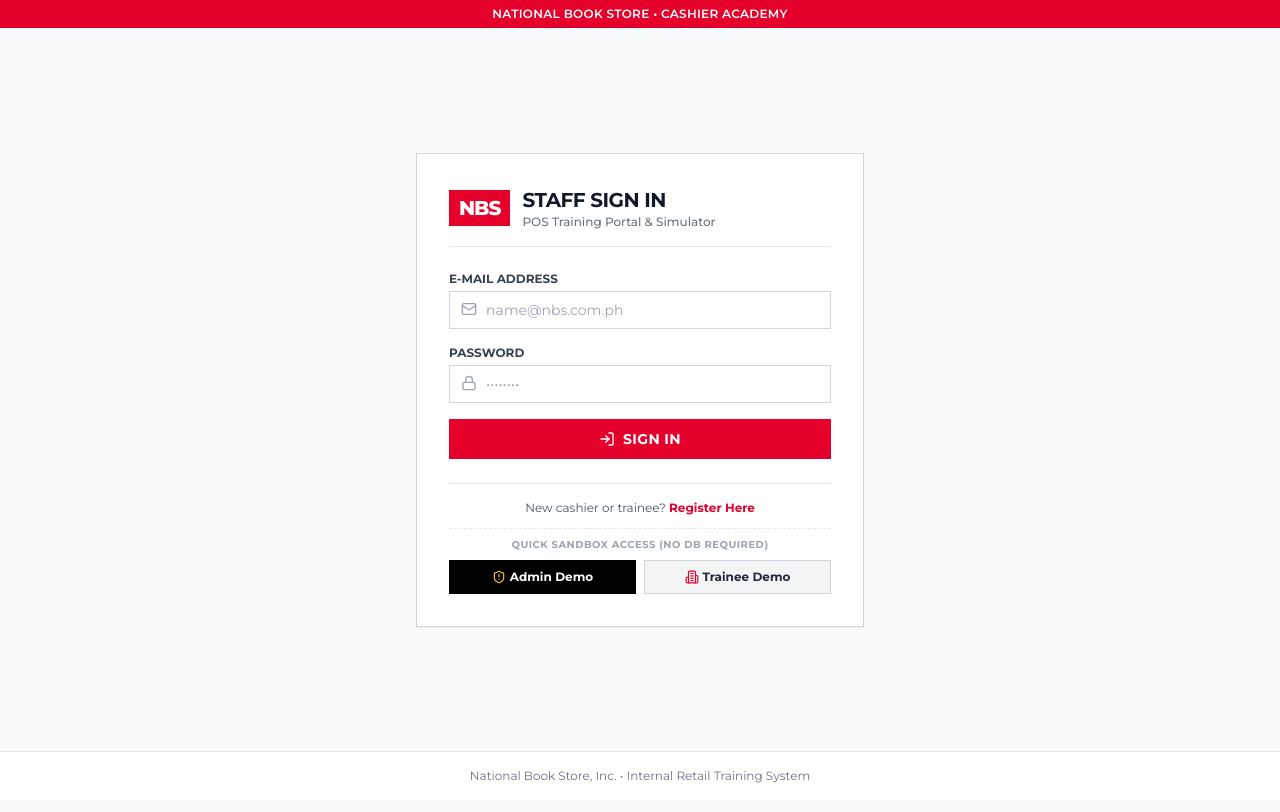
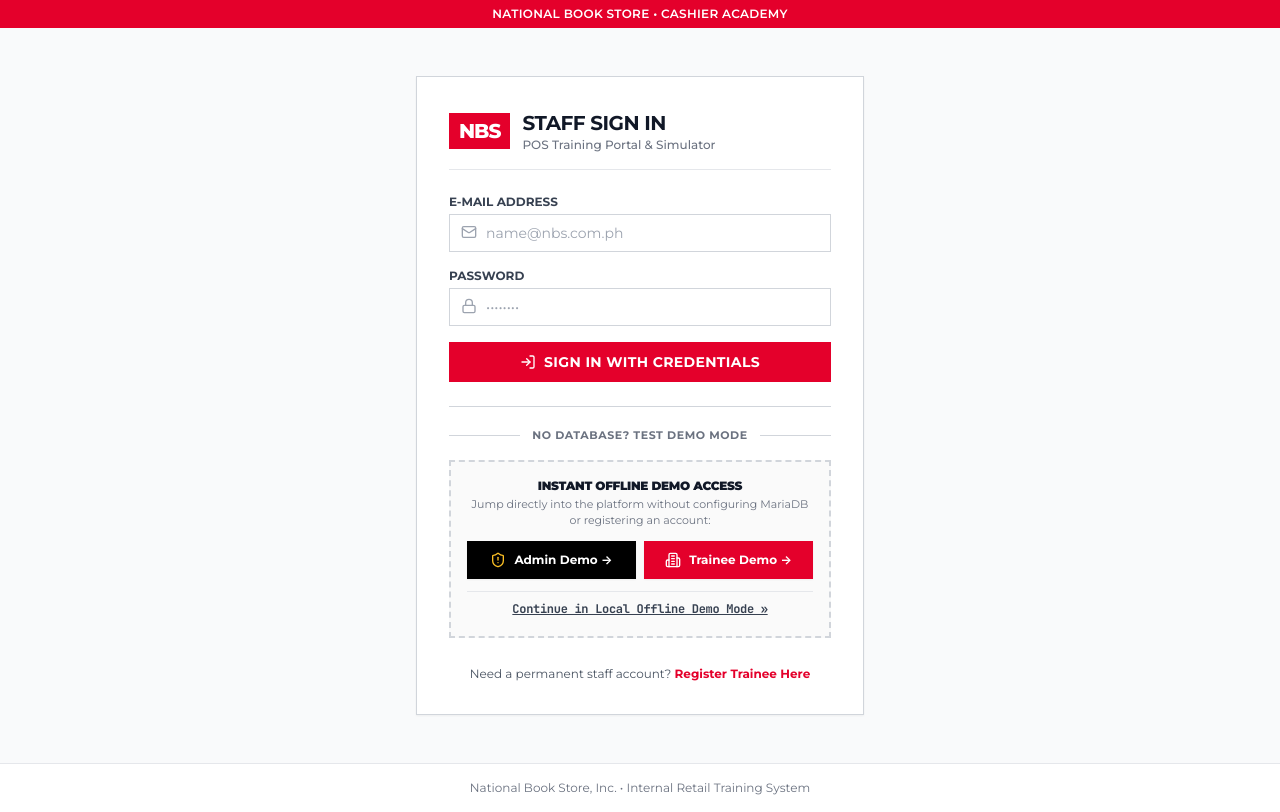
Before and after one commit to fen12rir/NBS-Projects, a Next.js app: page /login in a window 1280 px wide. Built offline with nearby package versions, Linux system fonts and the light colour scheme; no server answers.

Commit message:
feat(auth): place prominent instant demo buttons on login and signin screens

```diff
--- a/src/app/login/page.tsx
+++ b/src/app/login/page.tsx
@@ -63,13 +63,15 @@ function LoginForm() {
   };
 
   const handleDemoTraineeLogin = async () => {
+    setIsLoading(true);
     await enterDemoMode("trainee");
-    router.push("/dashboard");
+    window.location.href = "/dashboard";
   };
 
   const handleDemoAdminLogin = async () => {
+    setIsLoading(true);
     await enterDemoMode("admin");
-    router.push("/admin");
+    window.location.href = "/admin";
   };
 
   return (
@@ -165,45 +167,76 @@ function LoginForm() {
           className="w-full font-bold uppercase tracking-wide py-2.5 mt-2 bg-[#E4002B] hover:bg-[#C30024] text-white flex items-center justify-center space-x-2"
         >
           <LogIn className="w-4 h-4" />
-          <span>{isLoading ? "Signing In..." : "Sign In"}</span>
+          <span>{isLoading ? "Signing In..." : "Sign In with Credentials"}</span>
         </Button>
       </form>
 
+      {/* Prominent Demo Mode Section */}
+      <div className="mt-6 pt-5 border-t border-gray-300">
+        <div className="relative mb-4">
+          <div className="absolute inset-0 flex items-center">
+            <div className="w-full border-t border-gray-300" />
+          </div>
+          <div className="relative flex justify-center text-[11px] uppercase font-bold">
+            <span className="bg-white px-3 text-gray-500 tracking-wider">
+              No Database? Test Demo Mode
+            </span>
+          </div>
+        </div>
+
+        <div className="bg-neutral-50 border-2 border-dashed border-gray-300 p-4 space-y-3">
+          <div className="text-center">
+            <div className="text-xs font-black uppercase text-gray-900 tracking-tight">
+              Instant Offline Demo Access
+            </div>
+            <p className="text-[11px] text-gray-500 mt-0.5">
+              Jump directly into the platform without configuring MariaDB or registering an account:
+            </p>
+          </div>
+
+          <div className="grid grid-cols-1 sm:grid-cols-2 gap-2">
+            <button
+              type="button"
+              onClick={handleDemoAdminLogin}
+              disabled={isLoading}
+              className="py-2.5 px-3 bg-black hover:bg-neutral-800 text-white text-xs font-bold flex items-center justify-center space-x-2 shadow-sm transition-all border border-black hover:border-gray-700"
+            >
+              <ShieldAlert className="w-4 h-4 text-amber-400 shrink-0" />
+              <span>Admin Demo &rarr;</span>
+            </button>
+            <button
+              type="button"
+              onClick={handleDemoTraineeLogin}
+              disabled={isLoading}
+              className="py-2.5 px-3 bg-[#E4002B] hover:bg-[#C30024] text-white text-xs font-bold flex items-center justify-center space-x-2 shadow-sm transition-all border border-[#E4002B]"
+            >
+              <Building2 className="w-4 h-4 text-white shrink-0" />
+              <span>Trainee Demo &rarr;</span>
+            </button>
+          </div>
+
+          <div className="text-center pt-1 border-t border-gray-200">
+            <button
+              type="button"
+              onClick={handleDemoTraineeLogin}
+              className="text-xs text-gray-700 hover:text-[#E4002B] font-bold underline font-mono tracking-tight"
+            >
+              Continue in Local Offline Demo Mode &raquo;
+            </button>
+          </div>
+        </div>
+      </div>
+
       {/* New Trainee Registration Link */}
-      <div className="mt-6 pt-4 border-t border-gray-200 text-center space-y-3">
+      <div className="mt-4 pt-3 text-center">
         <div className="text-xs text-gray-600">
-          New cashier or trainee?{" "}
+          Need a permanent staff account?{" "}
           <Link
             href="/signup"
             className="font-bold text-[#E4002B] hover:underline"
           >
-            Register Here
+            Register Trainee Here
           </Link>
-        </div>
-
-        {/* Instant Demo Access (No Database Required) */}
-        <div className="pt-2 border-t border-dashed border-gray-200 space-y-2">
-          <div className="text-[10px] uppercase font-bold text-gray-400 text-center tracking-wider">
-            Quick Sandbox Access (No DB Required)
-          </div>
-          <div className="grid grid-cols-2 gap-2">
-            <button
-              type="button"
-              onClick={handleDemoAdminLogin}
-              className="py-2 px-2.5 bg-black hover:bg-gray-800 text-white text-xs font-bold flex items-center justify-center space-x-1 transition-colors"
-            >
-              <ShieldAlert className="w-3.5 h-3.5 text-amber-400 shrink-0" />
-              <span>Admin Demo</span>
-            </button>
-            <button
-              type="button"
-              onClick={handleDemoTraineeLogin}
-              className="py-2 px-2.5 bg-gray-100 hover:bg-gray-200 text-gray-800 text-xs font-bold border border-gray-300 flex items-center justify-center space-x-1 transition-colors"
-            >
-              <Building2 className="w-3.5 h-3.5 text-[#E4002B] shrink-0" />
-              <span>Trainee Demo</span>
-            </button>
-          </div>
         </div>
       </div>
     </div>
--- a/src/app/page.tsx
+++ b/src/app/page.tsx
@@ -49,12 +49,12 @@ export default function HomePage() {
 
   const handleDemoEntry = async () => {
     await enterDemoMode("trainee");
-    router.push("/dashboard");
+    window.location.href = "/dashboard";
   };
 
   const handleAdminDemoEntry = async () => {
     await enterDemoMode("admin");
-    router.push("/admin");
+    window.location.href = "/admin";
   };
 
   const handleLaunchClick = () => {
@@ -503,7 +503,7 @@ export default function HomePage() {
                   onClick={async () => {
                     await enterDemoMode("admin");
                     setShowAuthModal(false);
-                    router.push("/admin");
+                    window.location.href = "/admin";
                   }}
                   className="w-full py-2.5 text-xs bg-black text-white hover:bg-gray-800 font-bold flex items-center justify-center space-x-1"
                 >
@@ -516,7 +516,7 @@ export default function HomePage() {
                   onClick={async () => {
                     await enterDemoMode("trainee");
                     setShowAuthModal(false);
-                    router.push("/dashboard");
+                    window.location.href = "/dashboard";
                   }}
                   className="w-full py-2.5 text-xs border-gray-400 text-gray-800 font-bold flex items-center justify-center space-x-1"
                 >
--- a/src/app/signup/page.tsx
+++ b/src/app/signup/page.tsx
@@ -16,7 +16,8 @@ import {
   AlertCircle,
   ArrowRight,
   Clock,
-  ShieldCheck
+  ShieldCheck,
+  ShieldAlert
 } from "lucide-react";
 
 // Hardcoded fallback branches in case database is loading
@@ -36,7 +37,7 @@ const FALLBACK_BRANCHES = [
 
 export default function SignupPage() {
   const router = useRouter();
-  const { signup, user } = useAuth();
+  const { signup, user, enterDemoMode } = useAuth();
 
   const [branches, setBranches] = useState<Array<{ code: string; name: string }>>(FALLBACK_BRANCHES);
   const [formData, setFormData] = useState({
@@ -51,6 +52,18 @@ export default function SignupPage() {
   const [isLoading, setIsLoading] = useState(false);
   const [errorMessage, setErrorMessage] = useState<string | null>(null);
   const [successInfo, setSuccessInfo] = useState<{ message: string; branchName: string } | null>(null);
+
+  const handleDemoTraineeLogin = async () => {
+    setIsLoading(true);
+    await enterDemoMode("trainee");
+    window.location.href = "/dashboard";
+  };
+
+  const handleDemoAdminLogin = async () => {
+    setIsLoading(true);
+    await enterDemoMode("admin");
+    window.location.href = "/admin";
+  };
 
   // If already logged in, redirect to dashboard
   useEffect(() => {
@@ -346,6 +359,38 @@ export default function SignupPage() {
                   Log In Here
                 </Link>
               </div>
+
+              {/* Demo Mode Instant Access */}
+              <div className="pt-4 border-t border-dashed border-gray-300 space-y-2.5">
+                <div className="text-center">
+                  <div className="text-[11px] font-black uppercase text-gray-700 tracking-wider">
+                    Or Test Immediately in Demo Mode
+                  </div>
+                  <p className="text-[11px] text-gray-500">
+                    Skip registration and explore the system with simulated data:
+                  </p>
+                </div>
+                <div className="grid grid-cols-1 sm:grid-cols-2 gap-2">
+                  <button
+                    type="button"
+                    onClick={handleDemoAdminLogin}
+                    disabled={isLoading}
+                    className="py-2 px-2.5 bg-black hover:bg-neutral-800 text-white text-xs font-bold flex items-center justify-center space-x-1.5 transition-colors border border-black"
+                  >
+                    <ShieldAlert className="w-3.5 h-3.5 text-amber-400 shrink-0" />
+                    <span>Admin Demo &rarr;</span>
+                  </button>
+                  <button
+                    type="button"
+                    onClick={handleDemoTraineeLogin}
+                    disabled={isLoading}
+                    className="py-2 px-2.5 bg-[#E4002B] hover:bg-[#C30024] text-white text-xs font-bold flex items-center justify-center space-x-1.5 transition-colors border border-[#E4002B]"
+                  >
+                    <Building2 className="w-3.5 h-3.5 text-white shrink-0" />
+                    <span>Trainee Demo &rarr;</span>
+                  </button>
+                </div>
+              </div>
             </form>
           )}
         </div>
```
